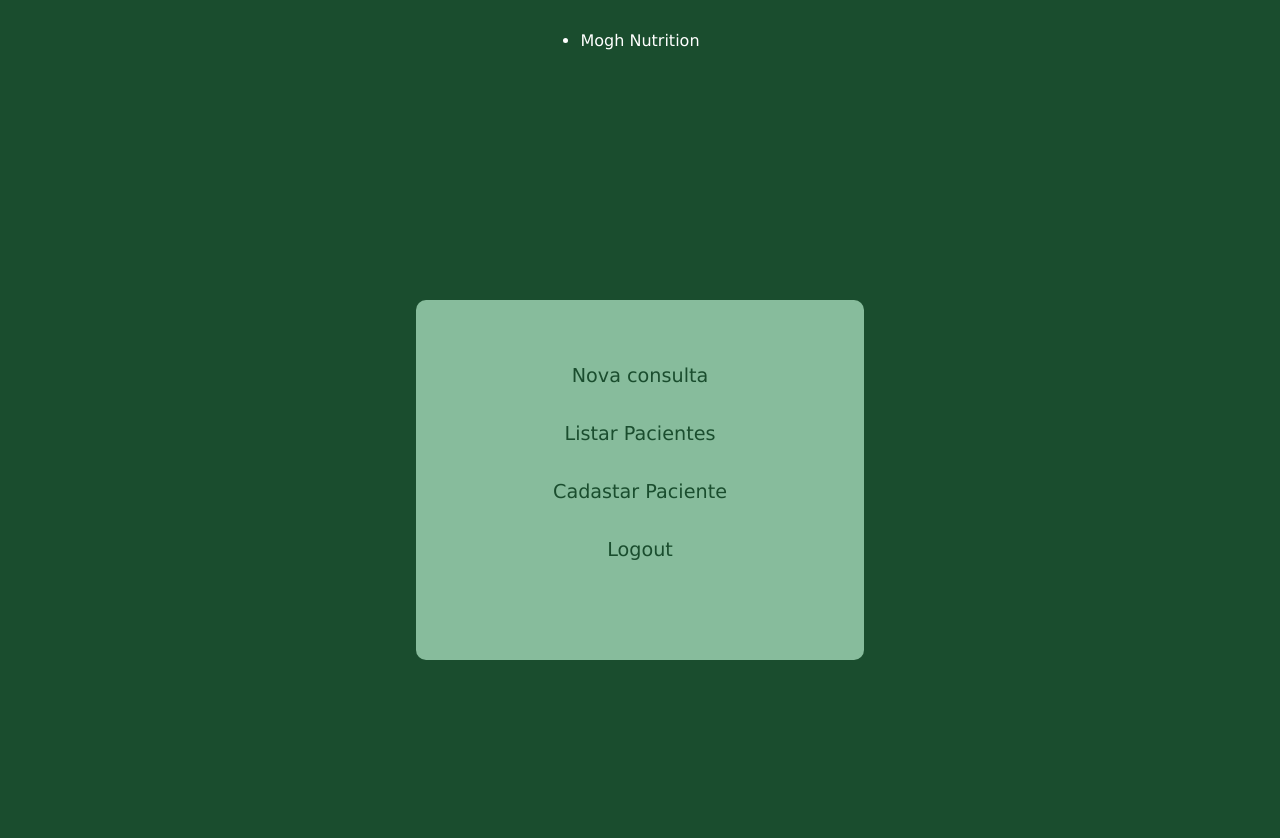
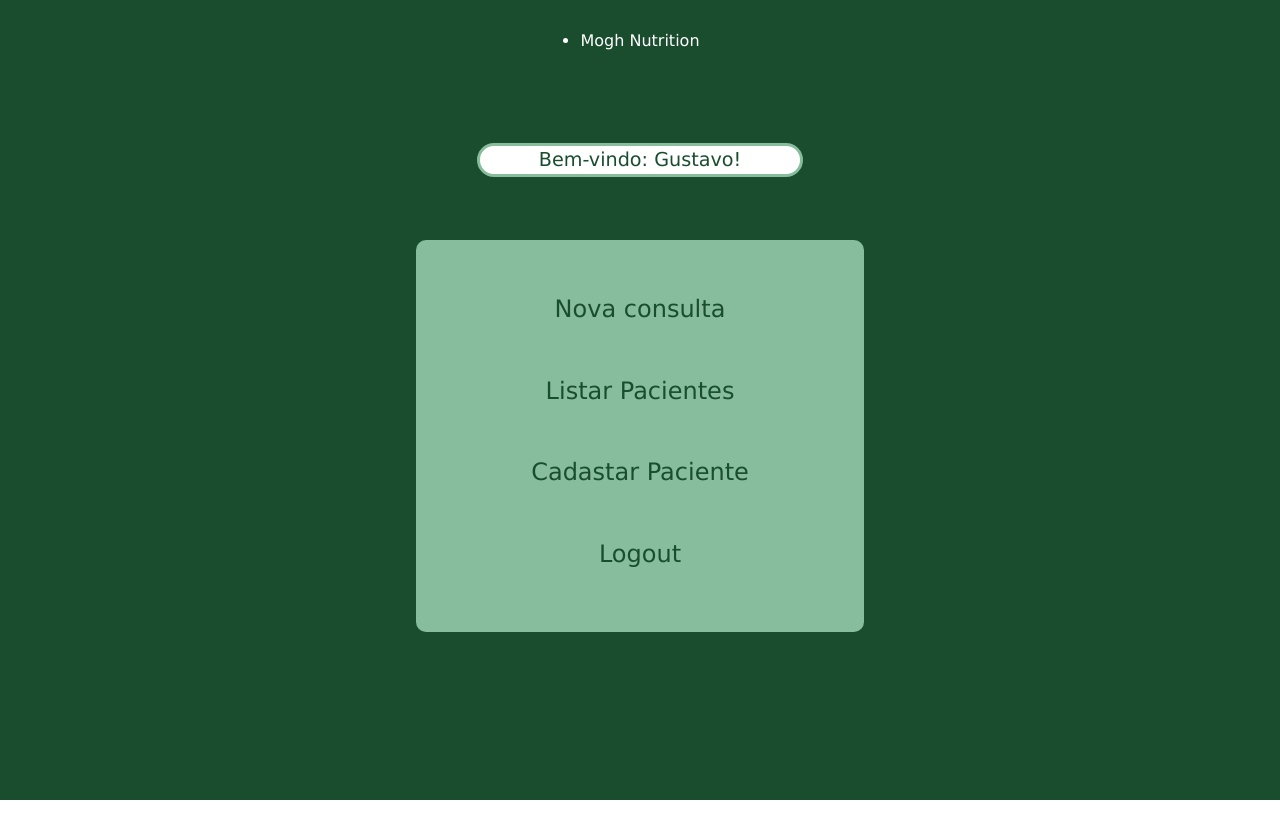
Before and after one commit to Otavio-Miguel-Rocha/OficialMoghNutrition, an Angular app: page /Menu-Principal in a window 1280 px wide. Shown: the top 838 px of the page. After the commit the page ends 800 px from the top, so only its background shows below. Built offline with nearby package versions, Linux system fonts and the light colour scheme.

Commit message:
Estilização do menu principal pronto

```diff
--- a/src/app/menu-principal/menu-principal.component.css
+++ b/src/app/menu-principal/menu-principal.component.css
@@ -1,29 +1,56 @@
 #telaMenu{
 background-color: #87BC9C;
 width: 35%;
-height: 45%;
+height: 70%;
 flex-direction: column;
 display: flex;
 align-items: center;
 justify-content: center;
 border-radius: 10px;
 }
+#BemVindo{
+    height: 20vh;
+    width: 100%;
+     display: flex;
+     justify-content: center;
+     align-items: center ;
+     color: #1A4D2E;
+     background-color: #1A4D2E;
+     font-size: larger;
+
+
+
+ }
 #flex{
     display: flex;
-    align-items: center;
+    align-items: baseline;
     justify-content: center;
     background-color: #1A4D2E;
-    width: 100fr;
-    height: 100vh;
+    width: 90fr;
+    height: 70vh;
 
 }
 .opcao {
-    margin-bottom: 35px;
+    margin-top: 5%;
+    margin-bottom: 7%;
     color: #1A4D2E;
-    font-size: larger;
+    font-size: 150%;
+    cursor: pointer;
+    box-sizing: border-box;
 
 }
 .opcao:hover{
+    border-bottom: 3px solid #1A4D2E;
 
-    border-bottom: 3px solid #1A4D2E;
 }
+#border{
+    display: flex;
+    justify-content: center;
+    align-items: center;
+    height: 18%;
+    width: 25%;
+    background-color: #ffffff;
+    border: 3px solid #87BC9C;
+    border-radius: 30px;
+
+}
--- a/src/app/menu-principal/menu-principal.component.html
+++ b/src/app/menu-principal/menu-principal.component.html
@@ -1,18 +1,20 @@
+<div id="BemVindo"><p id="border">Bem-vindo: Gustavo!</p></div>
 <div id="flex">
+
 <div id="telaMenu">
 
-   <p class="opcao">
+   <a class="opcao">
     Nova consulta
-   </p>
+   </a>
 
-   <p class="opcao">
+   <a class="opcao">
     Listar Pacientes
-   </p>
-   <p class="opcao">
+   </a>
+   <a class="opcao">
     Cadastar Paciente
-   </p>
-   <p class="opcao">
+   </a>
+   <a class="opcao">
     Logout
-   </p>
+   </a>
 </div>
 </div>
```
